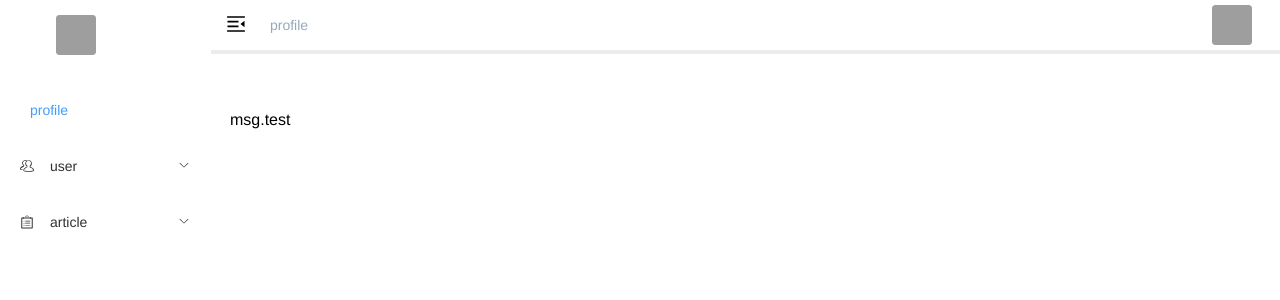
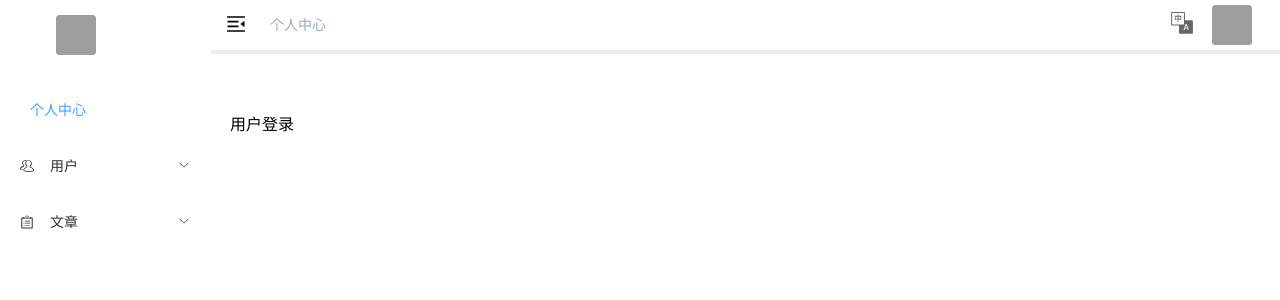
Before and after one commit to v833/vue3-normal-admin, a Vue app: page /#/login in a window 1280 px wide. Both pictures are taken after a click on the button "登录". Shown: the top 300 px of the page. Built offline with nearby package versions, Linux system fonts and the light colour scheme; grey boxes are pictures that could not be loaded.

Commit message:
feat: 系统国际化替换

```diff
--- a/src/components/breadcrumb/index.vue
+++ b/src/components/breadcrumb/index.vue
@@ -2,7 +2,7 @@
  * @Author: v833 2507301541@qq.com
  * @Date: 2022-07-30 12:26:19
  * @LastEditors: v833 2507301541@qq.com
- * @LastEditTime: 2022-07-30 13:28:48
+ * @LastEditTime: 2022-07-30 16:37:38
  * @FilePath: /code/vue3-normal-admin/src/components/breadcrumb/index.vue
  * @Description: 这是默认设置,请设置`customMade`, 打开koroFileHeader查看配置 进行设置: https://github.com/OBKoro1/koro1FileHeader/wiki/%E9%85%8D%E7%BD%AE
 -->
@@ -12,11 +12,11 @@
       <el-breadcrumb-item v-for="(item, index) in breadcrumbData" :key="item.path">
         <!-- 不可点击 -->
         <span v-if="index === breadcrumbData.length - 1" class="no-redirect">
-          {{ item.meta.title }}
+          {{ generateTitle(item.meta.title) }}
         </span>
         <!-- 可点击 -->
         <a v-else class="redirect" @click="handleLinkClick(item)">
-          {{ item.meta.title }}
+          {{ generateTitle(item.meta.title) }}
         </a>
       </el-breadcrumb-item>
     </transition-group>
@@ -27,6 +27,7 @@
 import { watch, ref } from 'vue'
 import { useRoute, useRouter } from 'vue-router'
 import { useStore } from 'vuex'
+import { generateTitle } from '@/utils/i18n'
 const route = useRoute()
 const router = useRouter()
 const store = useStore()
--- a/src/i18n/lang/en.js
+++ b/src/i18n/lang/en.js
@@ -52,7 +52,7 @@ export default {
     lang: 'Globalization',
     guide: 'Function Guide',
     home: 'Home',
-    course: 'Course homepage',
+    course: 'Personal homepage',
     logout: 'Log out'
   },
   guide: {
--- a/src/i18n/lang/zh.js
+++ b/src/i18n/lang/zh.js
@@ -52,7 +52,7 @@ export default {
     lang: '国际化',
     guide: '功能引导',
     home: '首页',
-    course: '课程主页',
+    course: '个人主页',
     logout: '退出登录'
   },
   guide: {
--- a/src/layout/components/Navbar.vue
+++ b/src/layout/components/Navbar.vue
@@ -2,7 +2,7 @@
  * @Author: v833 2507301541@qq.com
  * @Date: 2022-07-24 12:10:12
  * @LastEditors: v833 2507301541@qq.com
- * @LastEditTime: 2022-07-30 12:32:32
+ * @LastEditTime: 2022-07-30 16:13:13
  * @FilePath: /code/vue3-normal-admin/src/views/layout/components/NavBar.vue
  * @Description: 这是默认设置,请设置`customMade`, 打开koroFileHeader查看配置 进行设置: https://github.com/OBKoro1/koro1FileHeader/wiki/%E9%85%8D%E7%BD%AE
 -->
@@ -13,6 +13,8 @@
     <!-- 面包屑 -->
     <breadcrumb class="breadcrumb-container"></breadcrumb>
     <div class="right-menu">
+      <!-- 语言选择 -->
+      <LangSelect class="right-menu-item hover-effect" />
       <!-- 头像 -->
       <el-dropdown class="avatar-container" trigger="click">
         <div class="avatar-wrapper">
@@ -22,12 +24,12 @@
         <template #dropdown>
           <el-dropdown-menu class="user-dropdown">
             <router-link to="/">
-              <el-dropdown-item>主页</el-dropdown-item>
+              <el-dropdown-item>{{ $t('msg.navBar.home') }}</el-dropdown-item>
             </router-link>
             <a target="__blank" href="https://github.com/v833">
-              <el-dropdown-item>个人主页</el-dropdown-item>
+              <el-dropdown-item>{{ $t('msg.navBar.course') }}</el-dropdown-item>
             </a>
-            <el-dropdown-item divided @click="handleLogoutClick">退出登陆</el-dropdown-item>
+            <el-dropdown-item divided @click="handleLogoutClick">{{ $t('msg.navBar.logout') }}</el-dropdown-item>
 
           </el-dropdown-menu>
         </template>
@@ -40,6 +42,7 @@
 import { useStore } from 'vuex'
 import Hamburger from '@/components/hamburger/index.vue'
 import Breadcrumb from '@/components/breadcrumb/index.vue'
+import LangSelect from '@/components/langSelect/index.vue'
 const store = useStore()
 const handleLogoutClick = () => {
   store.commit('user/logout')
@@ -93,4 +96,21 @@ const handleLogoutClick = () => {
     }
   }
 }
+
+::v-deep .right-menu-item {
+  display: inline-block;
+  padding: 0 18px 0 0;
+  font-size: 24px;
+  color: #5a5e66;
+  vertical-align: text-bottom;
+
+  &.hover-effect {
+    cursor: pointer;
+    transition: background 0.3s;
+
+    &:hover {
+      background: rgba(0, 0, 0, 0.025);
+    }
+  }
+}
 </style>
--- a/src/layout/components/Sidebar/MenuItem.vue
+++ b/src/layout/components/Sidebar/MenuItem.vue
@@ -2,12 +2,13 @@
   <div>
     <i v-if="icon.includes('el-icon')" class="sub-el-icon" :class="icon"></i>
     <svg-icon v-else :icon="icon"></svg-icon>
-    <span>{{ title }}</span>
+    <span>{{ generateTitle(title) }}</span>
   </div>
 </template>
 
 <script setup>
 import { defineProps } from 'vue'
+import { generateTitle } from '@/utils/i18n'
 defineProps({
   title: {
     type: String,
--- a/src/router/index.js
+++ b/src/router/index.js
@@ -2,7 +2,7 @@
  * @Author: v833 2507301541@qq.com
  * @Date: 2022-07-04 22:54:30
  * @LastEditors: v833 2507301541@qq.com
- * @LastEditTime: 2022-07-30 13:24:59
+ * @LastEditTime: 2022-07-30 16:36:48
  * @FilePath: /code/vue3-normal-admin/src/router/index.js
  * @Description: 这是默认设置,请设置`customMade`, 打开koroFileHeader查看配置 进行设置: https://github.com/OBKoro1/koro1FileHeader/wiki/%E9%85%8D%E7%BD%AE
  */
@@ -24,7 +24,7 @@ const privateRoutes = [
         name: 'UserManage',
         component: () => import('@/views/user-manage/index.vue'),
         meta: {
-          title: 'UserManage',
+          title: 'userManage',
           icon: 'personnel-manage'
         }
       },
--- /dev/null
+++ b/src/utils/i18n.js
@@ -0,0 +1,13 @@
+/*
+ * @Author: v833 2507301541@qq.com
+ * @Date: 2022-07-30 16:33:47
+ * @LastEditors: v833 2507301541@qq.com
+ * @LastEditTime: 2022-07-30 16:34:33
+ * @FilePath: /code/vue3-normal-admin/src/utils/i18n.js
+ * @Description: 这是默认设置,请设置`customMade`, 打开koroFileHeader查看配置 进行设置: https://github.com/OBKoro1/koro1FileHeader/wiki/%E9%85%8D%E7%BD%AE
+ */
+import i18n from '@/i18n'
+
+export const generateTitle = (title) => {
+  return i18n.global.t(`msg.route.${title}`)
+}
--- a/src/views/login/index.vue
+++ b/src/views/login/index.vue
@@ -2,7 +2,7 @@
  * @Author: v833 2507301541@qq.com
  * @Date: 2022-07-05 23:40:51
  * @LastEditors: v833 2507301541@qq.com
- * @LastEditTime: 2022-07-30 15:00:51
+ * @LastEditTime: 2022-07-30 16:24:12
  * @Description: login
 -->
 <template>
@@ -10,7 +10,7 @@
     <el-form class="login-form" ref="loginFormRef" :model="loginForm" :rules="loginRules">
       <div class="title-container">
         <h3 class="title">{{ $t('msg.login.title') }}</h3>
-        <langSelect></langSelect>
+        <langSelect class="lang-select" effect="light"></langSelect>
       </div>
       <!-- username -->
       <el-form-item prop="userName">
@@ -41,6 +41,7 @@
 </template>
 
 <script setup>
+import { useI18n } from 'vue-i18n'
 import LangSelect from '@/components/langSelect'
 import { ref } from 'vue'
 import { validatePassword } from './rules'
@@ -52,12 +53,12 @@ const loginForm = ref({
   userName: 'super-admin',
   password: '123456'
 })
-
+const i18n = useI18n()
 const loginRules = ref({
   userName: [{
     required: true,
     trigger: 'blur',
-    message: '请输入用户名'
+    message: i18n.t('msg.login.usernameRule')
   }],
   password: [{
     required: true,
--- a/src/views/login/rules.js
+++ b/src/views/login/rules.js
@@ -2,14 +2,16 @@
  * @Author: v833 2507301541@qq.com
  * @Date: 2022-07-11 22:10:05
  * @LastEditors: v833 2507301541@qq.com
- * @LastEditTime: 2022-07-11 22:11:23
+ * @LastEditTime: 2022-07-30 16:27:46
  * @FilePath: /code/vue3-normal-admin/src/views/login/rules.js
  * @Description: 这是默认设置,请设置`customMade`, 打开koroFileHeader查看配置 进行设置: https://github.com/OBKoro1/koro1FileHeader/wiki/%E9%85%8D%E7%BD%AE
  */
+import i18n from '@/i18n'
+
 export const validatePassword = () => {
   return (rule, value, cb) => {
     if (value.length < 6) {
-      cb(new Error('密码长度不能小于6位'))
+      cb(new Error(i18n.global.t('msg.login.passwordRule')))
     } else {
       cb()
     }
--- a/src/views/profile/index.vue
+++ b/src/views/profile/index.vue
@@ -2,13 +2,13 @@
  * @Author: v833 2507301541@qq.com
  * @Date: 2022-07-25 21:27:52
  * @LastEditors: v833 2507301541@qq.com
- * @LastEditTime: 2022-07-30 14:16:51
+ * @LastEditTime: 2022-07-30 16:14:46
  * @FilePath: /code/vue3-normal-admin/src/views/profile/index.vue
  * @Description: 这是默认设置,请设置`customMade`, 打开koroFileHeader查看配置 进行设置: https://github.com/OBKoro1/koro1FileHeader/wiki/%E9%85%8D%E7%BD%AE
 -->
 <template>
   <div>
-    {{ $t('msg.test') }}
+    {{ $t('msg.login.title') }}
   </div>
 </template>
 
```
Also changed, not shown: src/components/langSelect/index.vue (+10 -6 lines).
